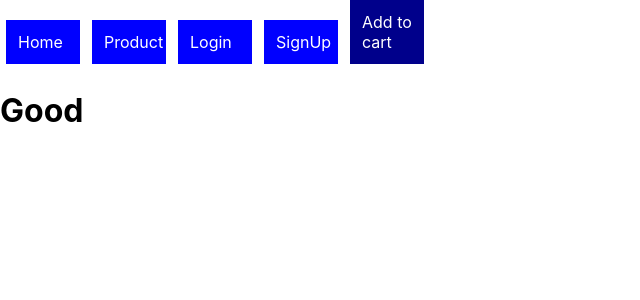
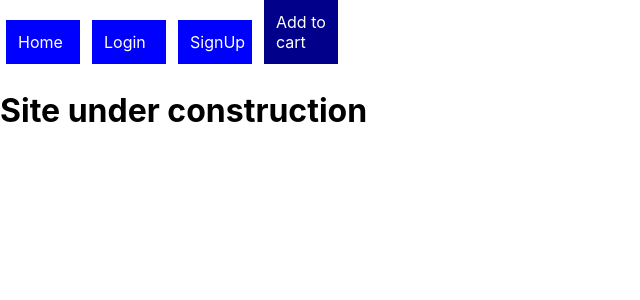
Before and after one commit to Cairie5/Shopping-App, a React (Create React App) app: page /cart in a window 1280 px wide. Shown: the top 300 px of the page, without its empty margins (0-640 px from the left). Built offline with nearby package versions, Linux system fonts and the light colour scheme.

Commit message:
final initial look of page

```diff
--- a/src/Components/Cart.js
+++ b/src/Components/Cart.js
@@ -3,8 +3,8 @@ import React from "react";
 function Cart () {
 
     return (
-        <h1>Good</h1>
-    )
+        <h1> Site under construction</h1>
+     )
 }
 
 export default Cart;
--- a/src/Components/Login.js
+++ b/src/Components/Login.js
@@ -2,8 +2,8 @@ import React from "react";
 
 function Login () {
     return (
-        <h1>Good</h1>
-    )
+        <h1> Site under construction</h1>
+     )
 }
 
 export default Login;
--- a/src/Components/NavBar.js
+++ b/src/Components/NavBar.js
@@ -24,16 +24,6 @@ function NavBar() {
             }}
         >
             Home
-        </NavLink>
-        <NavLink
-            to="/products"
-            exact
-            style={linkStyles}
-            activeStyle={{
-            background: "darkblue",
-            }}
-        >
-            Product
         </NavLink>
         <NavLink
             to="/Login"
--- a/src/Components/Search.js
+++ b/src/Components/Search.js
@@ -2,7 +2,7 @@ import React from "react";
 
 function Search () {
     return (
-        <h1>Good</h1>
+        <button> press</button>
     )
 }
 
--- a/src/Components/Signup.js
+++ b/src/Components/Signup.js
@@ -3,7 +3,10 @@ import React from "react";
 
 function Signup () {
 
-    console.log(Sign)
+ return (
+    <h1> Site under construction</h1>
+ )
+
 }
 
 export default Signup;
```
